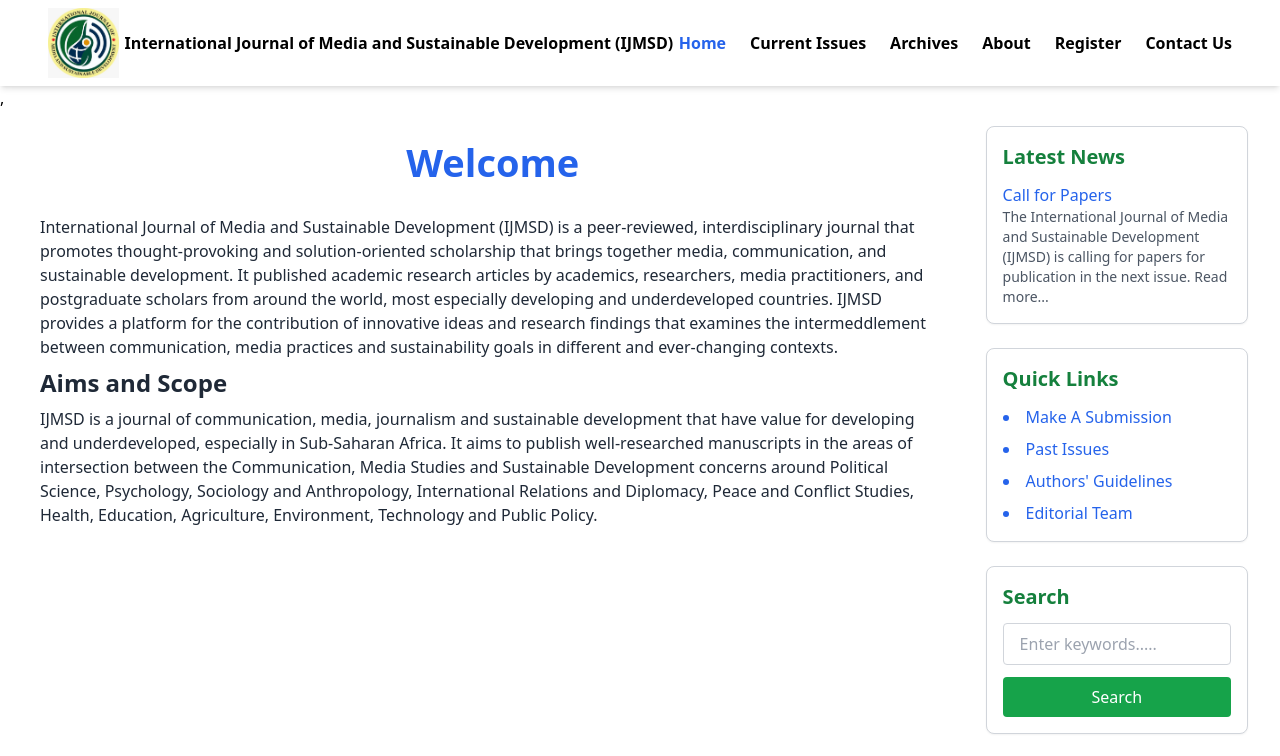
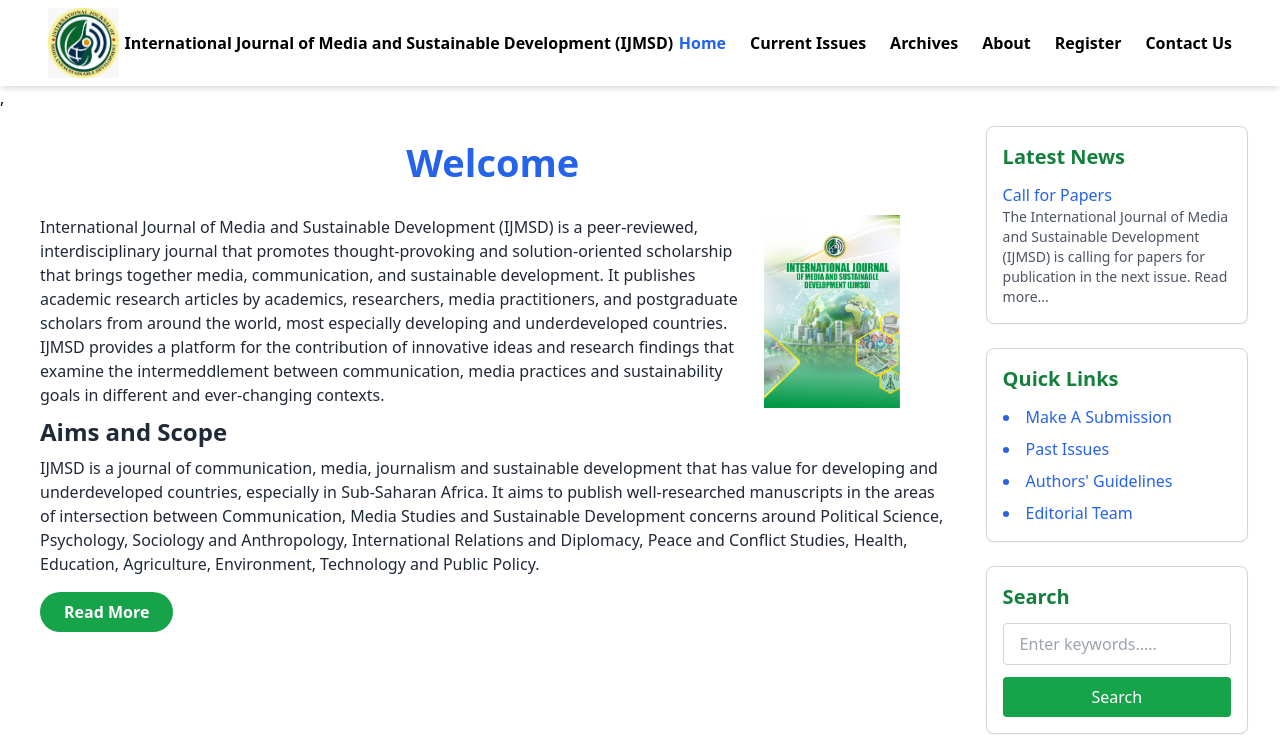
Before and after one commit to Torettosaviour17/internation-journal, a React (Vite) app: page / in a window 1280 px wide. Shown: the top 756 px of the page. Built offline with nearby package versions, Linux system fonts and the light colour scheme.

Commit message:
added a button

```diff
--- a/src/components/AsideSection.jsx
+++ b/src/components/AsideSection.jsx
@@ -65,7 +65,7 @@
             </Link>
           </li>
           <li>
-            <Link to="" className="hover:underline">
+            <Link to="/submissions" className="hover:underline">
               Authors' Guidelines
             </Link>
           </li>
--- a/src/components/Navbar.jsx
+++ b/src/components/Navbar.jsx
@@ -35,7 +35,7 @@
       <div className="md:px-12 px-3 flex justify-between p-2 items-center">
         {/* Logo */}
         <a href="/">
-          <img
+        <img
             src="/journal-logo.jpg"
             alt="Journal Logo"
             className="h-[70px]"
--- a/src/pages/Home.jsx
+++ b/src/pages/Home.jsx
@@ -1,33 +1,41 @@
+import { Link } from "react-router-dom";
 import AsideSection from "../components/AsideSection";
 
 export default function Home() {
   return (
     <div className="flex flex-col md:flex-row gap-4 pt-0 p-4 w-full">
-      <div className="md:w-[80%]  mx-auto md:pl-6 p-6 px-2 text-gray-800">
+      <div className="md:w-[80%] mx-auto md:pl-6 p-6 px-2 text-gray-800">
         <h1 className="text-[38px] font-bold mb-6 text-center text-blue-600">
           Welcome
         </h1>
 
-        <p>
+        <div className="flex w-full">
+          <p className="w-[80%]">
             International Journal of Media and Sustainable Development (IJMSD) is
             a peer-reviewed, interdisciplinary journal that promotes
             thought-provoking and solution-oriented scholarship that brings
             together media, communication, and sustainable development. It
-            published academic research articles by academics, researchers,
+            publishes academic research articles by academics, researchers,
             media practitioners, and postgraduate scholars from around the
             world, most especially developing and underdeveloped countries.
             IJMSD provides a platform for the contribution of innovative ideas
-            and research findings that examines the intermeddlement between
+            and research findings that examine the intermeddlement between
             communication, media practices and sustainability goals in different
             and ever-changing contexts.
           </p>
+          <img
+            src="/interational-cover.jpg"
+            alt="Journal Cover"
+            className="w-[15%]"
+          />
+        </div>
 
         <h2 className="text-2xl font-semibold my-2">Aims and Scope</h2>
         <p>
           IJMSD is a journal of communication, media, journalism and
-            sustainable development that have value for developing and
-            underdeveloped, especially in Sub-Saharan Africa. It aims to publish
-            well-researched manuscripts in the areas of intersection between the
+          sustainable development that has value for developing and
+          underdeveloped countries, especially in Sub-Saharan Africa. It aims to publish
+          well-researched manuscripts in the areas of intersection between
           Communication, Media Studies and Sustainable Development concerns
           around Political Science, Psychology, Sociology and Anthropology,
           International Relations and Diplomacy, Peace and Conflict Studies,
@@ -35,7 +43,15 @@
           Policy.
         </p>
 
+        {/* Read More Button */}
+        <Link
+          to="/about-journal"
+          className="inline-block bg-green-600 text-white px-6 py-2 rounded-full font-semibold hover:bg-green-700 transition duration-300 mt-4"
+        >
+          Read More
+        </Link>
       </div>
+
       <AsideSection />
     </div>
   );
```
Also changed, not shown: public/interational-cover.jpg (added). Lines whose indentation alone changed are shown as unchanged.
